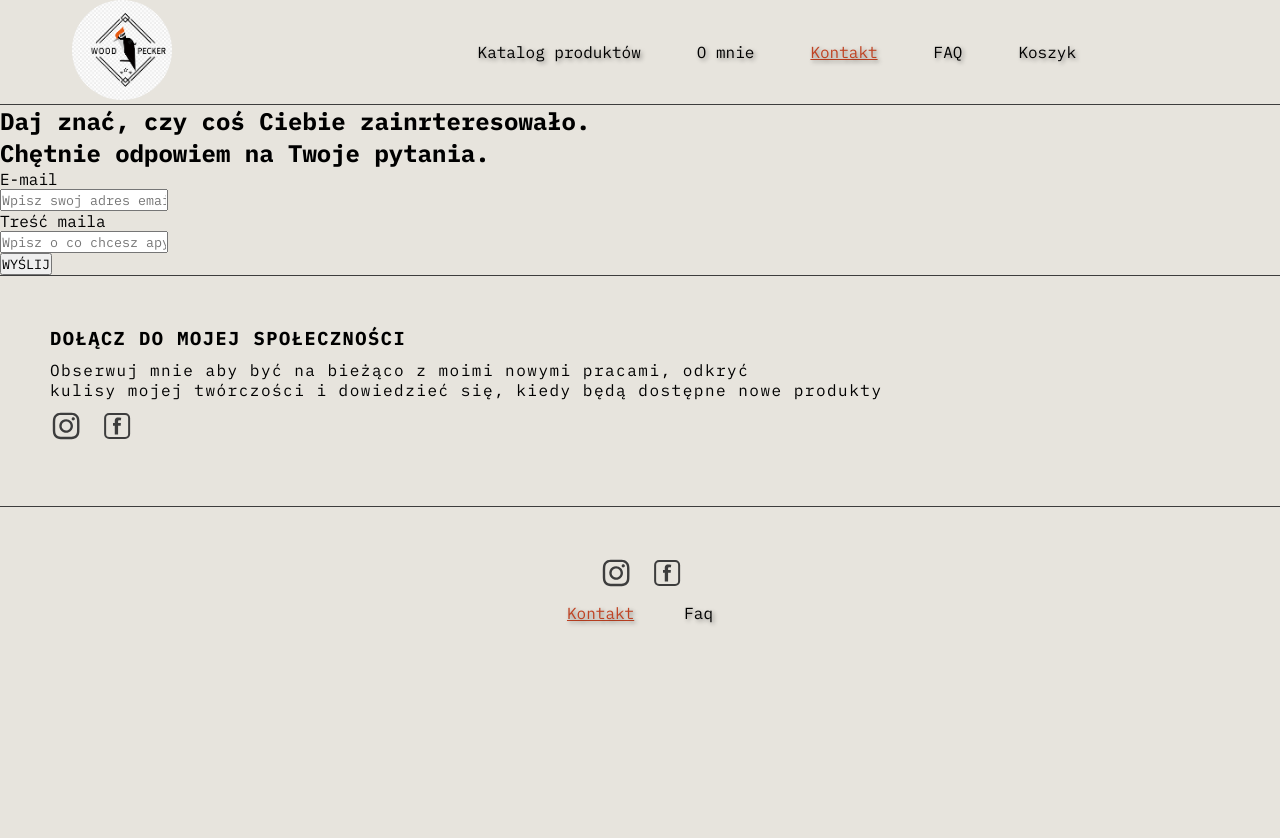
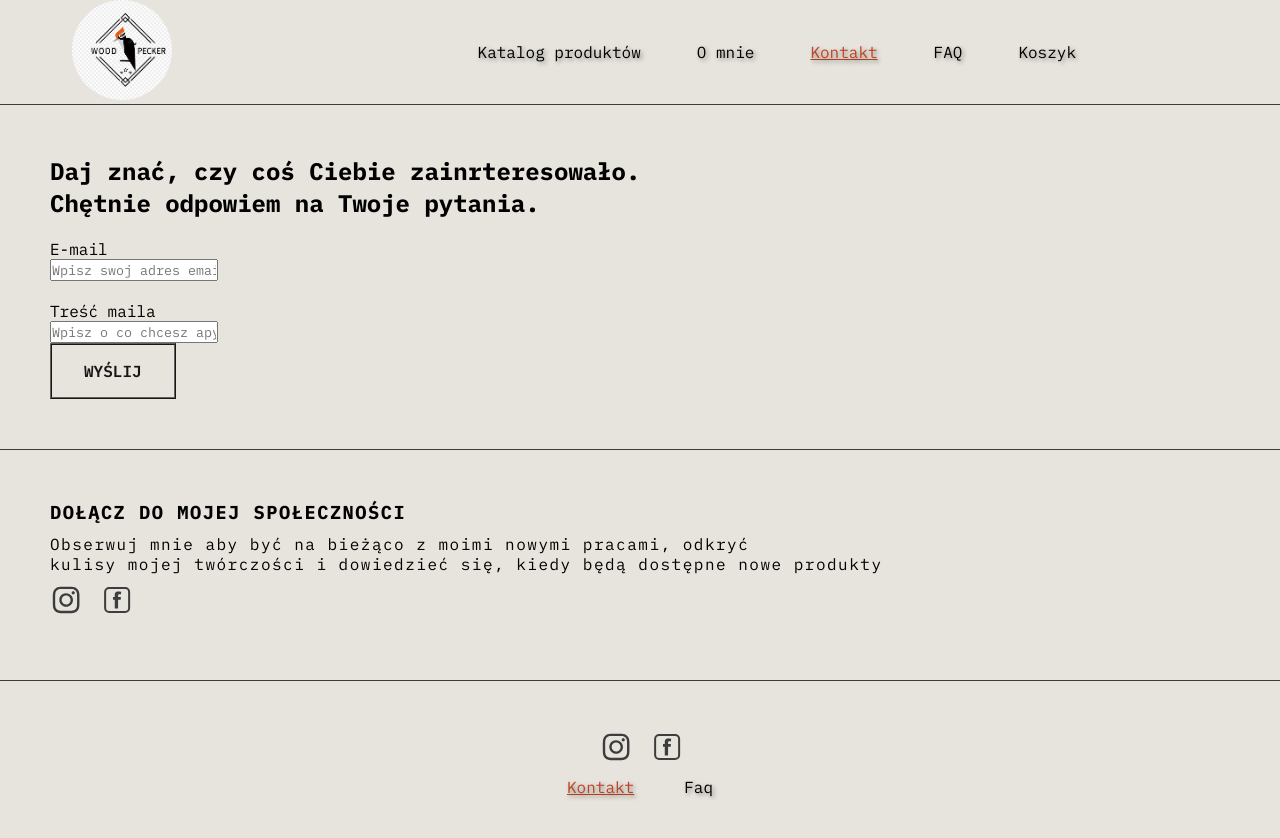
Before and after one commit to mateuszczap/shop-template, a React (Create React App) app: page /contact in a window 1280 px wide. Shown: the top 838 px of the page. Before the commit the page ends 800 px from the top, so only its background shows below. Built offline with nearby package versions, Linux system fonts and the light colour scheme.

Commit message:
styling mail contact container

```diff
--- a/src/App.css
+++ b/src/App.css
@@ -75,6 +75,18 @@
 }
 .basket-button:hover {
   transform: scale(0.8);
+}
+.button-email {
+  background-color: transparent;
+  color: #000000;
+  border:  2px ridge #000000;
+  padding: 16px 32px;
+  opacity: 0.9;
+  font-size: 16px;
+  font-weight: 600;
+  cursor: pointer;
+  transition: transform 0.3s ease;
+  white-space: nowrap;
 }
 .bottom-container-img {
   display: grid;
@@ -255,3 +267,13 @@ a.active {
   color: rgb(192, 66, 34);
   text-decoration: underline;
 }
+.contact-container {
+  padding: 50px;
+}
+.email-input-container {
+  margin-top: 20px;
+
+}
+.email-text-container {
+  margin-top: 20px;
+}
--- a/src/components/Contact.tsx
+++ b/src/components/Contact.tsx
@@ -23,15 +23,18 @@ function Contact() {
                     <p>Daj znać, czy coś Ciebie zainrteresowało.</p>
                     <p>Chętnie odpowiem na Twoje pytania.</p>
                 </h2>
+                <div className="email-input-container">
                     <div className="email-input">
                         <p>E-mail</p>
                         <input placeholder="Wpisz swoj adres email." type='email' value={inputEmail} onChange={handleInputEmail}></input>
                     </div>
+                </div>
+                <div className="email-text-container">
                     <div className="email-text">
                         <p>Treść maila</p>
                         <input placeholder="Wpisz o co chcesz apytać." value={inputValue} onChange={handleInputChange}></input>
                     </div>
-                <button onClick={async()=>{
+                    <button className="button-email" onClick={async()=>{
                         const response = await fetch("http://localhost:3001/hello", {
                             body:JSON.stringify({email: inputEmail, message: inputValue }),
                             method:'post',
@@ -44,6 +47,7 @@ function Contact() {
                     }}>WYŚLIJ</button>
                 </div>
             </div>
+        </div>
         <SocialInfo></SocialInfo>
         <Footer/>
         </>
```
Lines whose indentation alone changed are shown as unchanged.
